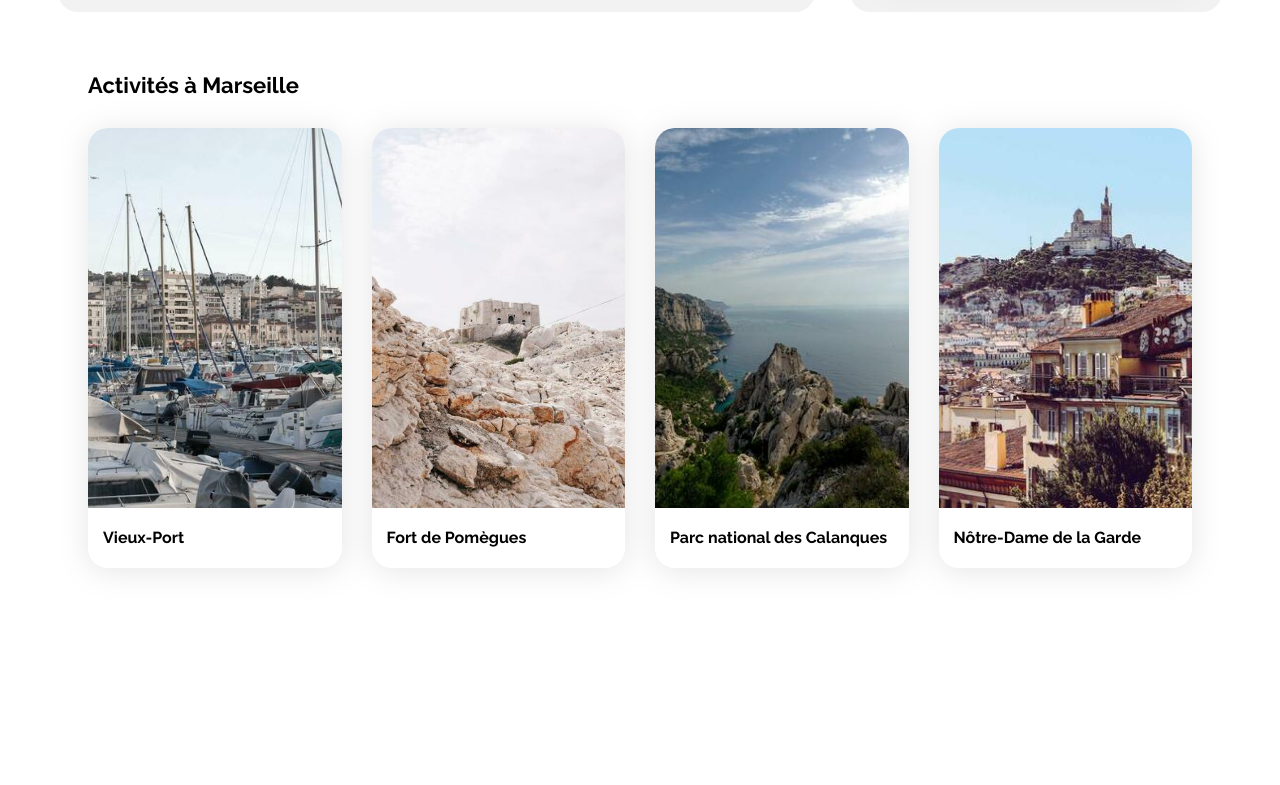
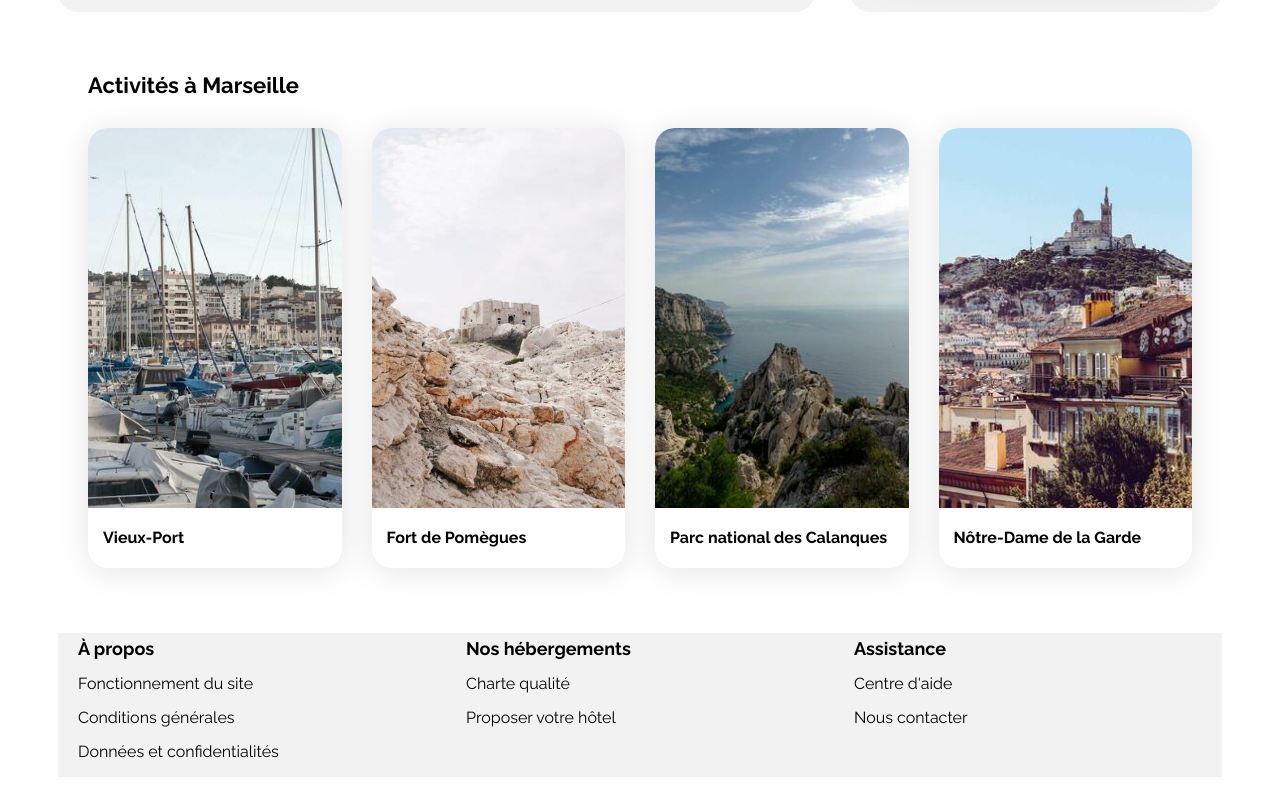
Before and after one commit to crislec64/booki, a plain HTML site: page booki-starter-code-master/booki-starter-code-master/index.html in a window 1280 px wide. Shown: the part 649-1434 px from the top of the page. Before the commit the page ends 1255 px from the top, so only its background shows below. Drawn offline with Linux system fonts and the light colour scheme.

Commit message:
create footer

```diff
--- a/booki-starter-code-master/booki-starter-code-master/css/style.css
+++ b/booki-starter-code-master/booki-starter-code-master/css/style.css
@@ -192,8 +192,33 @@ h4{
     padding: 30px;
 }
 /****** Footer ******/
+.footer{
+    background-color: var(--main-bg-color);
+    display: grid;
+    grid-template-columns: 1fr 1fr 1fr;
+    margin-top: 35px;
 
 
+}
+.footer section{
+    margin: unset;
+}
+.footer-content{
+    padding: 20px;
+    padding-bottom: unset;
+}
+.footer-title h4{
+    margin-block-end: unset;
+}
+ul{
+
+    padding-left: unset;
+    margin-top: unset;
+}
+li{
+    padding-top: 15px;
+    list-style-type: none;
+}
 
 /* Le code ci-dessous correspond à la version responsive uniquement */
 
--- a/booki-starter-code-master/booki-starter-code-master/index.html
+++ b/booki-starter-code-master/booki-starter-code-master/index.html
@@ -235,7 +235,44 @@
                 </section>
         </main>
         <!--  *************  footer    ************* -->
-     <footer></footer>
+        <footer class="footer">
+            <section class="aPropos">
+                <div class="footer-content">
+                    <div class="footer-title">
+                        <h4>À propos</h4>
+                        <ul>
+                            <li>Fonctionnement du site</li>
+                            <li>Conditions générales</li>
+                            <li>Données et confidentialités</li>
+                        </ul>
+
+
+                    </div>
+                </div>
+            </section>
+            <section class="nosHebergements">
+                <div class="footer-content">
+                    <div class="footer-title">
+                        <h4>Nos hébergements</h4>
+                        <ul>
+                            <li>Charte qualité</li>
+                            <li>Proposer votre hôtel</li>
+                        </ul>
+                    </div>
+                </div>
+            </section>
+            <section class="Assistance">
+                <div class="footer-content">
+                    <div class="footer-title">
+                        <h4>Assistance</h4>
+                        <ul>
+                            <li>Centre d'aide</li>
+                            <li>Nous contacter</li>
+                        </ul>
+                    </div>
+                </div>
+            </section>
+        </footer>
     </div>
 </body>
 
```
